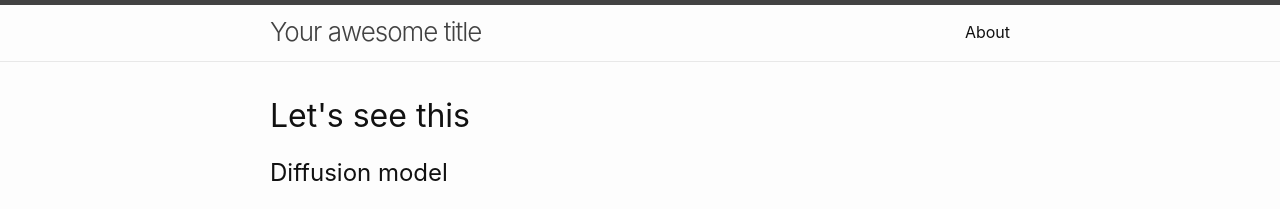
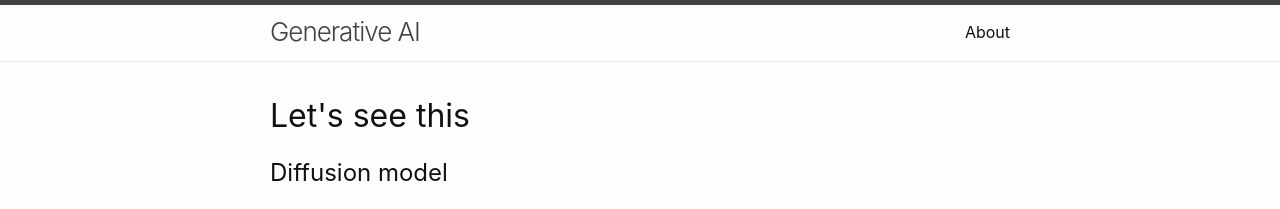
Before and after one commit to pranay1990/pranay1990.github.io, a Jekyll site: the page built from index.md, in a window 1280 px wide. Shown: the top 209 px of the page. Built offline with Jekyll 4.4.1, drawn with Linux system fonts in a browser that asks for light colours; our own code applies the rules of GitHub Pages for plain Markdown files.

Commit message:
Update header.html

```diff
--- a/_includes/header.html
+++ b/_includes/header.html
@@ -4,7 +4,7 @@
     {%- assign default_paths = site.pages | map: "path" -%}
     {%- assign page_paths = site.header_pages | default: default_paths -%}
     {%- assign titles_size = site.pages | map: 'title' | join: '' | size -%}
-    <a class="site-title" rel="author" href="{{ "/" | relative_url }}">{{ site.title | escape }}</a>
+    <a class="site-title" rel="author" href="{{ "/" | relative_url }}">Generative AI</a>
 
     {%- if titles_size > 0 -%}
       <nav class="site-nav">
```
